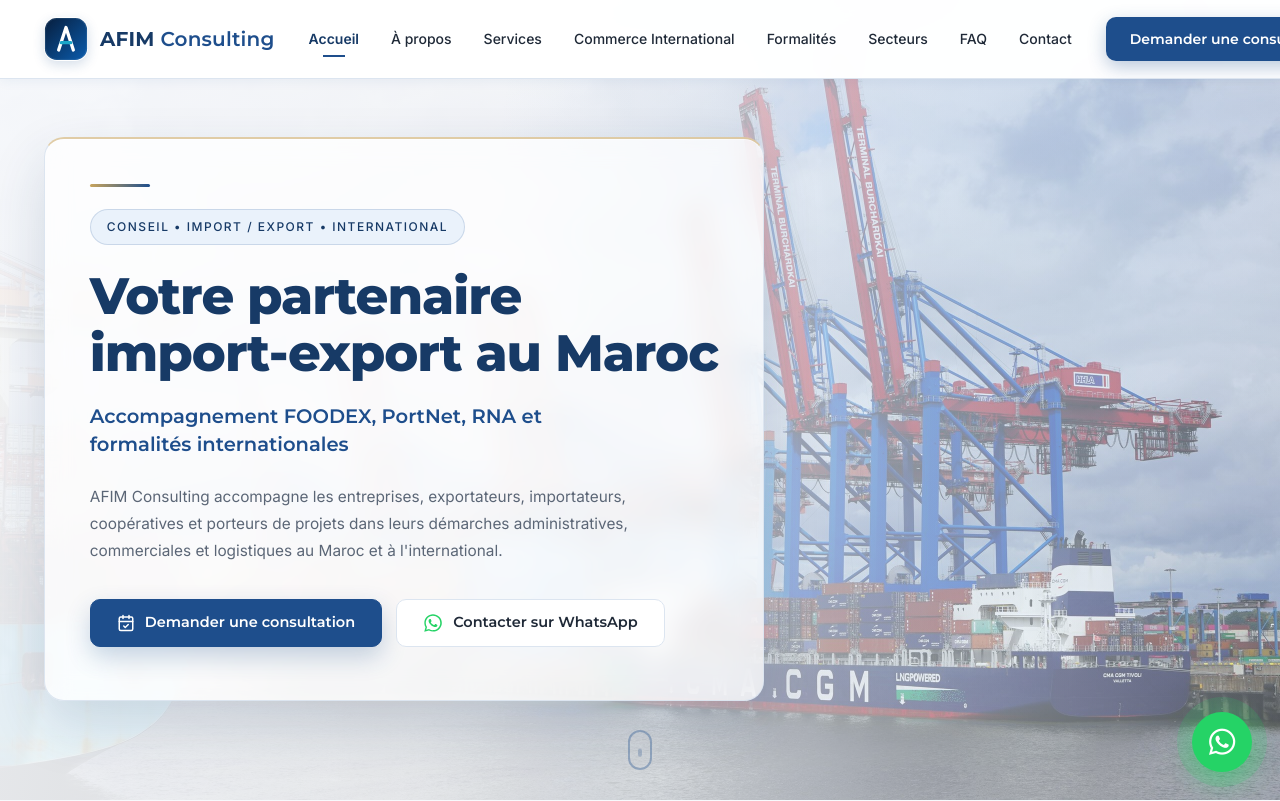
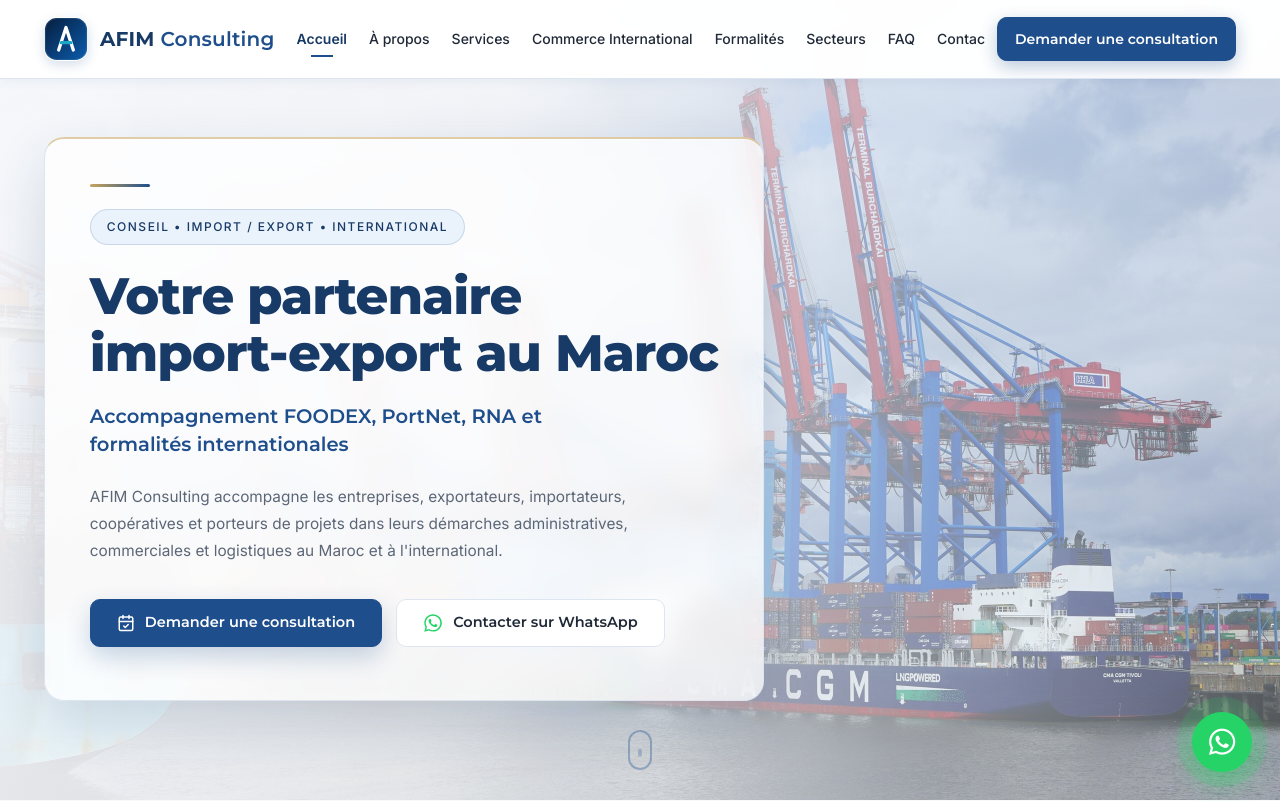
Before and after one commit to toudachoice-coder/afim-consulting, a plain HTML site: page index.html in a window 1280 px wide. Shown: the top 801 px of the page. Drawn offline with Linux system fonts and the light colour scheme.

Commit message:
Update style.css

```diff
--- a/style.css
+++ b/style.css
@@ -2513,3 +2513,32 @@ section { padding: 100px 0; }
     .accompagnement-list,
     .gains-grid { grid-template-columns: 1fr; }
 }
+
+/* ============================================================
+   FIX HEADER — empêcher le débordement du bouton CTA
+   (écrans larges / zoom navigateur). N'altère ni couleurs,
+   ni identité visuelle : contrôle uniquement le débordement.
+   ============================================================ */
+.header-inner {
+    flex-wrap: nowrap;
+    min-width: 0;
+}
+.header-inner .main-nav {
+    min-width: 0;
+    overflow: hidden;
+}
+.header-actions {
+    flex-shrink: 0;
+}
+.btn-cta-header {
+    white-space: nowrap;
+}
+
+/* Écrans intermédiaires : réduire légèrement les espacements
+   pour que tout tienne sans jamais dépasser le cadre. */
+@media (min-width: 1101px) and (max-width: 1360px) {
+    .header-inner { gap: 12px; }
+    .main-nav .nav-list { gap: 2px; }
+    .nav-link { padding: 10px 10px; }
+    .btn-cta-header { padding: 11px 16px; }
+}
```
